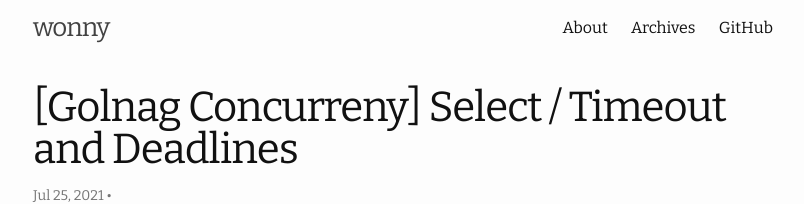
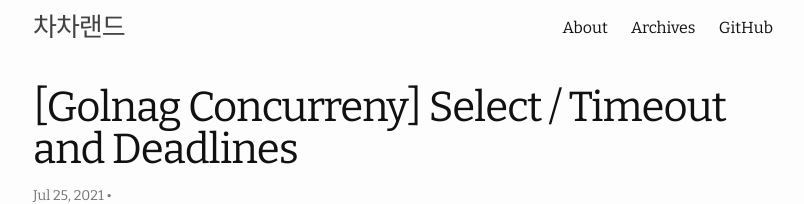
Before and after one commit to jiwonCha/jiwonCha.github.io, a Jekyll site: the page built from index.html, in a window 1280 px wide. Shown: the top 204 px of the page, without its empty margins (237-1041 px from the left). Built offline with Jekyll 4.4.1, drawn with Linux system fonts in a browser that asks for light colours; the list of posts is cut into pages by our own code.

Commit message:
Update blog main

```diff
--- a/_config.yml
+++ b/_config.yml
@@ -18,8 +18,8 @@
 # You can create any custom variable you would like, and they will be accessible
 # in the templates via {{ site.myvariable }}.
 
-title: wonny
-#email: wonny.jw@gmail.com
+title: 차차랜드
+email: wonny.jw@gmail.com
 #description: >- # this means to ignore newlines until "baseurl:"
 #        Write an awesome description for your new site here. You can edit this
 #        line in _config.yml. It will appear in your document head meta (for
```
